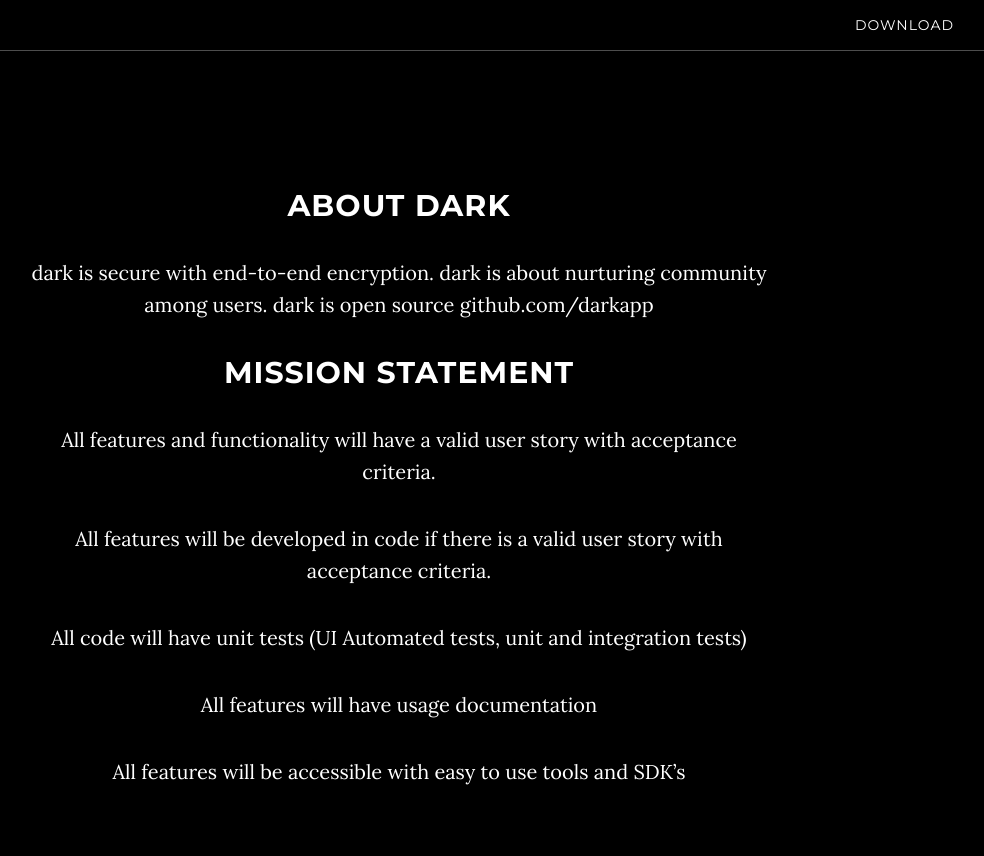
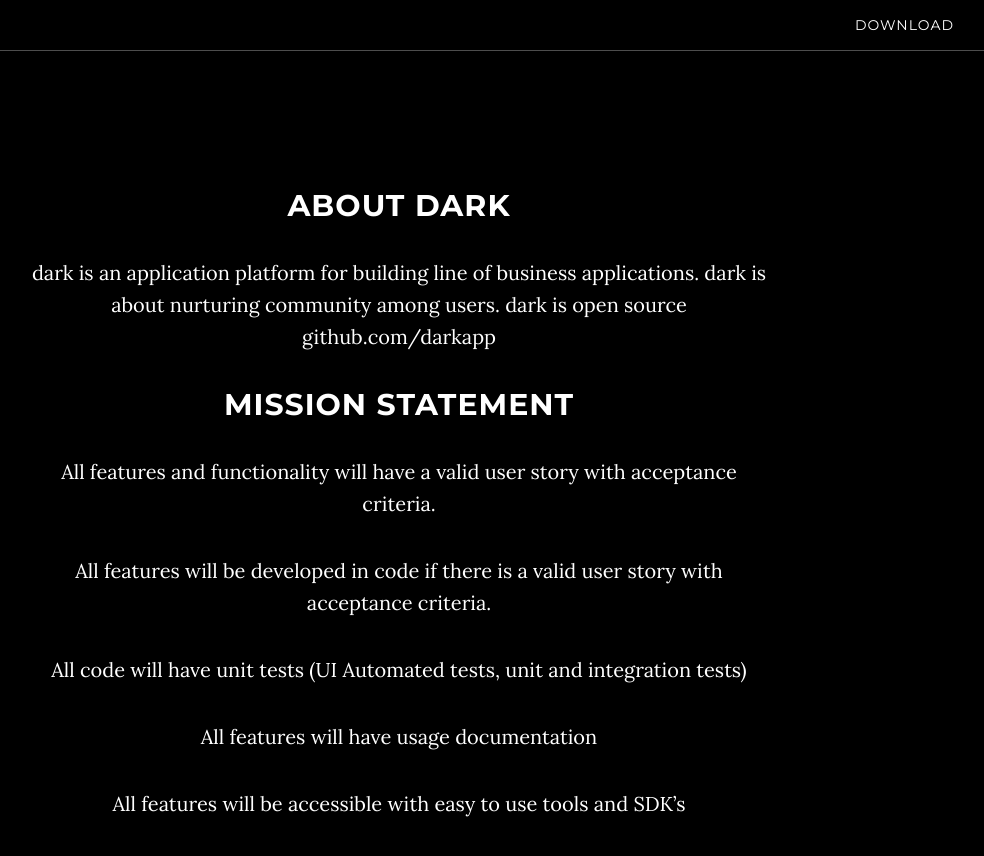
Before and after one commit to haighis/darkapp.io, a Jekyll site: the page built from index.html, in a window 1280 px wide and 900 px high, scrolled down 911 px. Shown: the top 856 px of the window, without its empty margins (241-1225 px from the left). Built offline with Jekyll 4.4.1, drawn with Linux system fonts in a browser that asks for light colours.

Commit message:
Update about.html

```diff
--- a/_includes/about.html
+++ b/_includes/about.html
@@ -3,7 +3,7 @@
         <div class="row">
             <div class="col-lg-8 col-lg-offset-2">
                 <h2>About dark</h2>
-                <p>dark is secure with end-to-end encryption. dark is about nurturing community among users. dark is open source github.com/darkapp</p>
+                <p>dark is an application platform for building line of business applications. dark is about nurturing community among users. dark is open source github.com/darkapp</p>
                 <h2>Mission Statement</h2>
                 <p>All features and functionality will have a valid user story with acceptance criteria.</p>
 <p>All features will be developed in code if there is a valid user story with acceptance criteria. </p>
```
